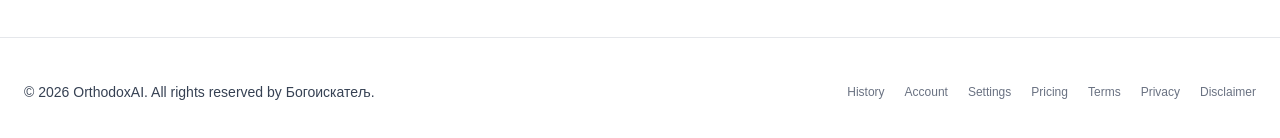
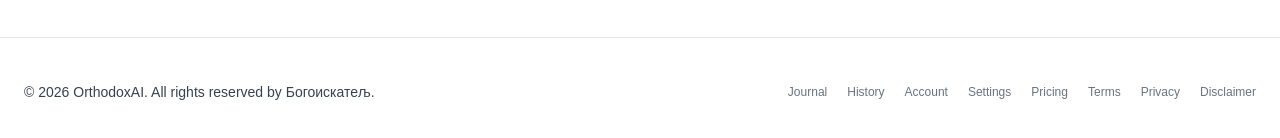
Before and after one commit to triplnj/orthodox-ai, a Next.js app: page / in a window 1280 px wide. Shown: the part 1953-2091 px from the top of the page. Built offline with nearby package versions, Linux system fonts and the light colour scheme; no server answers.

Commit message:
ui: place Journal alongside footer navigation links

```diff
--- a/src/components/layout/Footer.tsx
+++ b/src/components/layout/Footer.tsx
@@ -17,6 +17,7 @@ export function Footer() {
 
         <nav aria-label="Footer" className="flex flex-wrap items-center justify-center gap-x-5 gap-y-1 text-xs font-medium md:justify-end">
           {[
+            { href: "/journal", label: "Journal" },
             { href: "/history", label: "History" },
             { href: "/account", label: "Account" },
             { href: "/settings", label: "Settings" },
```
